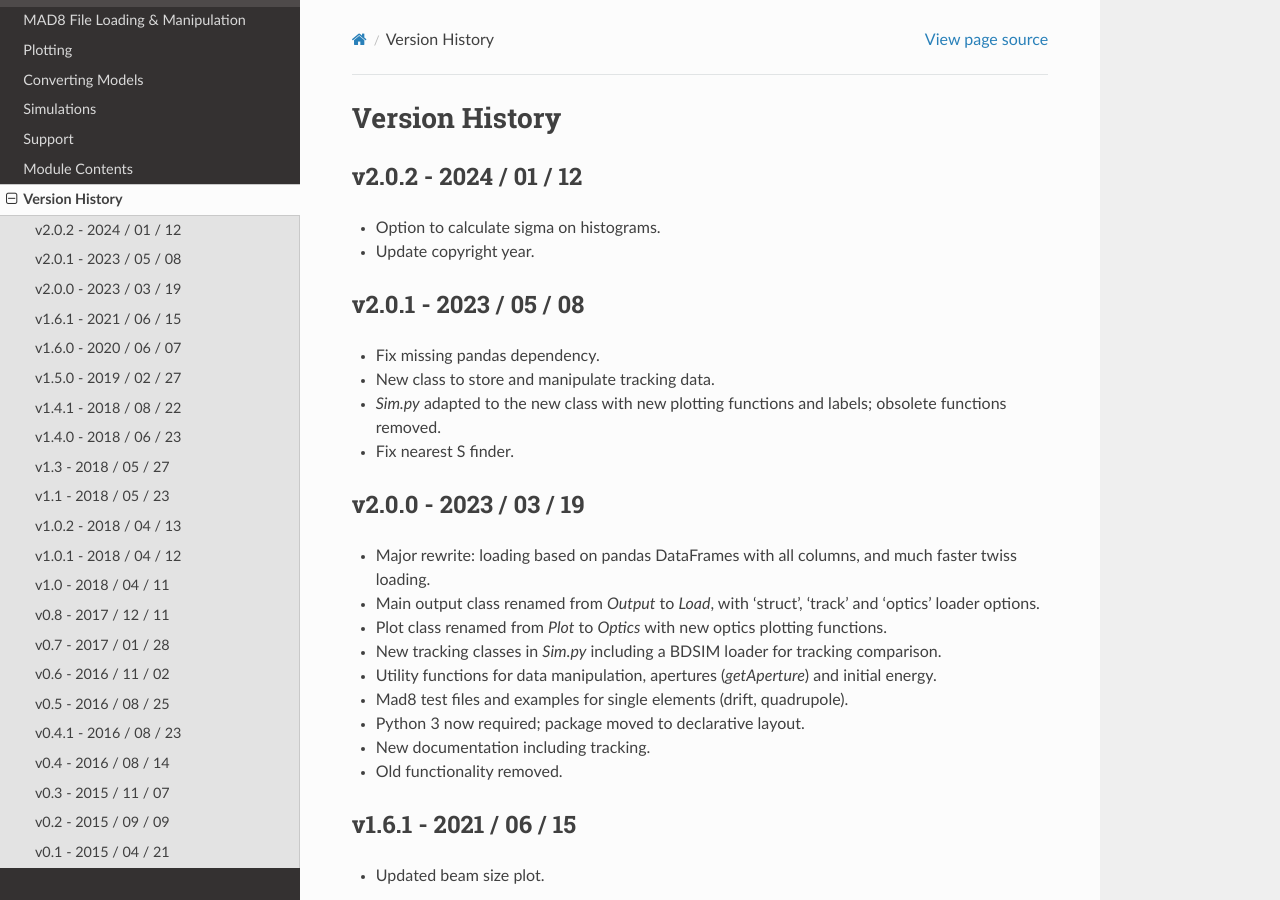
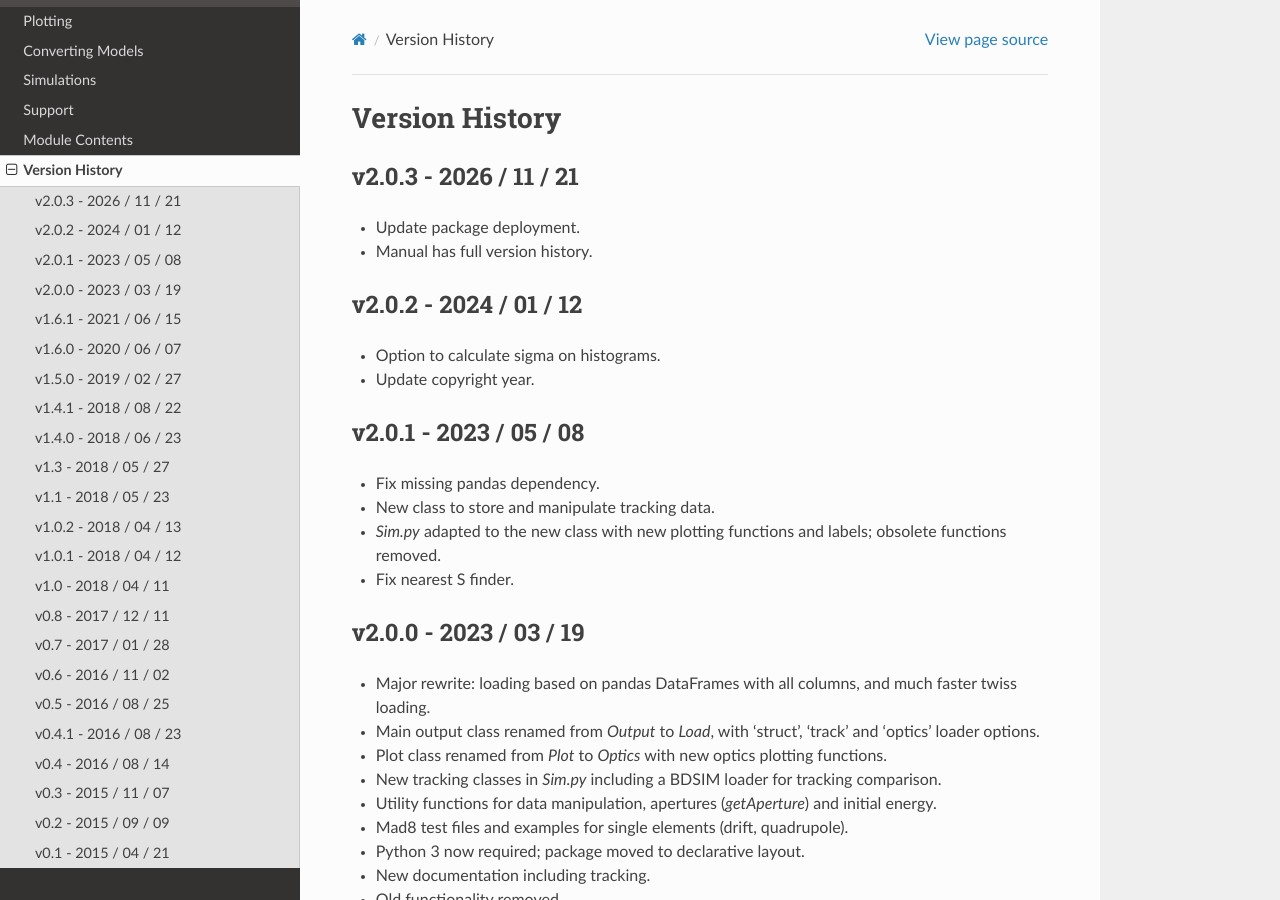
Before and after one commit to bdsim-collaboration/pymad8, a Sphinx documentation site: the page built from docs/source/version_history.rst, in a window 1280 px wide and 900 px high. Built offline with Sphinx 7.4.7 and the Read the Docs theme 3.1.0, drawn with Linux system fonts in a browser that asks for light colours.

Commit message:
Version history.

```diff
--- a/docs/source/version_history.rst
+++ b/docs/source/version_history.rst
@@ -2,6 +2,11 @@
 Version History
 ===============
 
+v2.0.3 - 2026 / 11 / 21
+=======================
+
+* Update package deployment.
+* Manual has full version history.
 
 v2.0.2 - 2024 / 01 / 12
 =======================
```
